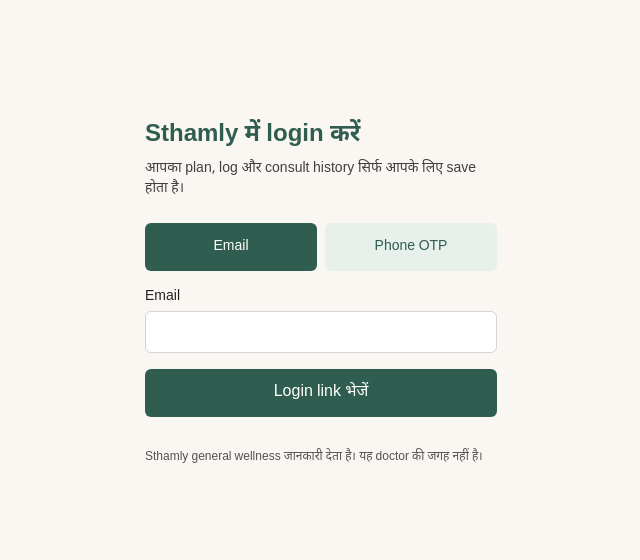
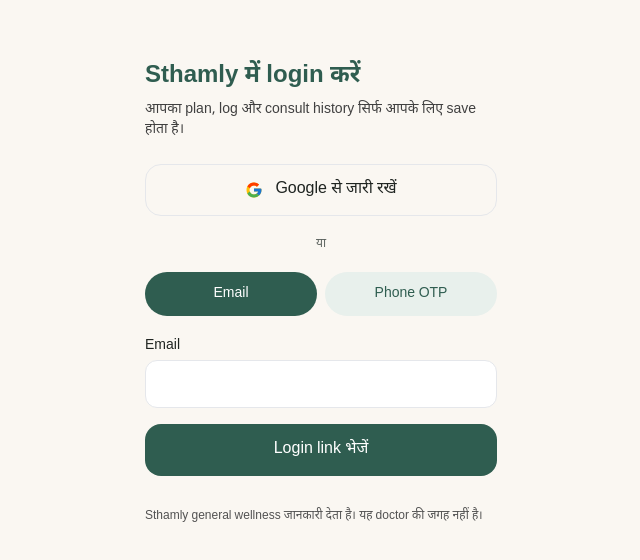
Before and after one commit to rksaini3/sthamly, a Next.js app: page /login in a window 1280 px wide. Shown: the part 108-668 px from the top of the page, without its empty margins (319-959 px from the left). Built offline with nearby package versions, Linux system fonts and the light colour scheme; no server answers.

Commit message:
Update LoginForm.tsx

```diff
--- a/components/auth/LoginForm.tsx
+++ b/components/auth/LoginForm.tsx
@@ -8,6 +8,17 @@ type Mode = "email" | "phone";
 
 const PHONE_PATTERN = /^\+[1-9]\d{7,14}$/;
 const GENERIC_ERROR = "कुछ गड़बड़ हुई। थोड़ी देर बाद फिर कोशिश करें।";
+
+function GoogleMark() {
+  return (
+    <svg aria-hidden="true" width="18" height="18" viewBox="0 0 48 48" className="shrink-0">
+      <path fill="#FFC107" d="M43.6 20.5H42V20H24v8h11.3C33.7 32.7 29.3 36 24 36c-6.6 0-12-5.4-12-12s5.4-12 12-12c3.1 0 5.8 1.2 7.9 3.1l5.7-5.7C34 6.1 29.3 4 24 4 12.9 4 4 12.9 4 24s8.9 20 20 20 20-8.9 20-20c0-1.3-.1-2.4-.4-3.5z" />
+      <path fill="#FF3D00" d="M6.3 14.7l6.6 4.8C14.7 15.1 19 12 24 12c3.1 0 5.8 1.2 7.9 3.1l5.7-5.7C34 6.1 29.3 4 24 4 16.3 4 9.7 8.3 6.3 14.7z" />
+      <path fill="#4CAF50" d="M24 44c5.2 0 9.9-2 13.4-5.2l-6.2-5.2C29.2 35.1 26.7 36 24 36c-5.2 0-9.6-3.3-11.3-7.9l-6.5 5C9.5 39.6 16.2 44 24 44z" />
+      <path fill="#1976D2" d="M43.6 20.5H42V20H24v8h11.3c-.8 2.3-2.3 4.2-4.1 5.6l6.2 5.2C37 39.2 44 34 44 24c0-1.3-.1-2.4-.4-3.5z" />
+    </svg>
+  );
+}
 
 export default function LoginForm({ next }: { next: string }) {
   const router = useRouter();
@@ -27,6 +38,24 @@ export default function LoginForm({ next }: { next: string }) {
     setError(null);
     setEmailSent(false);
     setCodeSent(false);
+  }
+
+  async function signInWithGoogle() {
+    setError(null);
+    setBusy(true);
+
+    const { error: authError } = await supabase.auth.signInWithOAuth({
+      provider: "google",
+      options: {
+        redirectTo: `${window.location.origin}/auth/callback?next=${encodeURIComponent(next)}`,
+      },
+    });
+
+    // On success the browser moves to Google, so "busy" stays on.
+    if (authError) {
+      setBusy(false);
+      setError(GENERIC_ERROR);
+    }
   }
 
   async function sendEmailLink(event: React.FormEvent) {
@@ -93,29 +122,45 @@ export default function LoginForm({ next }: { next: string }) {
   }
 
   const tabClass = (active: boolean) =>
-    `flex-1 rounded-md px-3 py-2 text-sm font-medium ${
+    `flex-1 min-h-[44px] rounded-full px-3 text-sm font-medium ${
       active ? "bg-brand text-white" : "bg-brand-soft text-brand"
     }`;
 
   const inputClass =
-    "mt-1 w-full rounded-md border border-neutral-300 bg-white px-3 py-2 text-base focus:outline-none focus:ring-2 focus:ring-brand";
+    "mt-1 w-full min-h-[48px] rounded-xl border border-line bg-surface px-4 py-2 text-base focus:outline-none focus:ring-2 focus:ring-brand";
 
   const buttonClass =
-    "mt-4 w-full rounded-md bg-brand px-4 py-3 text-base font-medium text-white disabled:opacity-60";
+    "mt-4 flex min-h-[52px] w-full items-center justify-center rounded-2xl bg-brand px-4 text-base font-medium text-white disabled:opacity-60";
 
   return (
-    <div className="space-y-4">
+    <div className="space-y-5">
+      <button
+        type="button"
+        onClick={signInWithGoogle}
+        disabled={busy}
+        className="flex min-h-[52px] w-full items-center justify-center gap-3 rounded-2xl border border-line bg-surface px-4 text-base font-medium text-ink disabled:opacity-60"
+      >
+        <GoogleMark />
+        {busy ? "Google पर ले जा रहे हैं..." : "Google से जारी रखें"}
+      </button>
+
+      <div className="flex items-center gap-3 text-xs text-muted" aria-hidden="true">
+        <span className="h-px flex-1 bg-line" />
+        या
+        <span className="h-px flex-1 bg-line" />
+      </div>
+
       <div className="flex gap-2" role="tablist">
-        <button type="button" className={tabClass(mode === "email")} onClick={() => switchMode("email")}>
+        <button type="button" role="tab" aria-selected={mode === "email"} className={tabClass(mode === "email")} onClick={() => switchMode("email")}>
           Email
         </button>
-        <button type="button" className={tabClass(mode === "phone")} onClick={() => switchMode("phone")}>
+        <button type="button" role="tab" aria-selected={mode === "phone"} className={tabClass(mode === "phone")} onClick={() => switchMode("phone")}>
           Phone OTP
         </button>
       </div>
 
       {error ? (
-        <p role="alert" aria-live="polite" className="rounded-md bg-red-50 p-3 text-sm text-red-700">
+        <p role="alert" aria-live="polite" className="rounded-xl bg-danger-soft p-3 text-sm text-danger">
           {error}
         </p>
       ) : null}
@@ -141,7 +186,7 @@ export default function LoginForm({ next }: { next: string }) {
       ) : null}
 
       {mode === "email" && emailSent ? (
-        <p className="rounded-md bg-brand-soft p-3 text-sm text-brand">
+        <p className="rounded-xl bg-brand-soft p-4 text-sm text-brand">
           आपके email पर login link भेजा गया है। Link खोलें, यह इसी device पर login करेगा।
         </p>
       ) : null}
```
